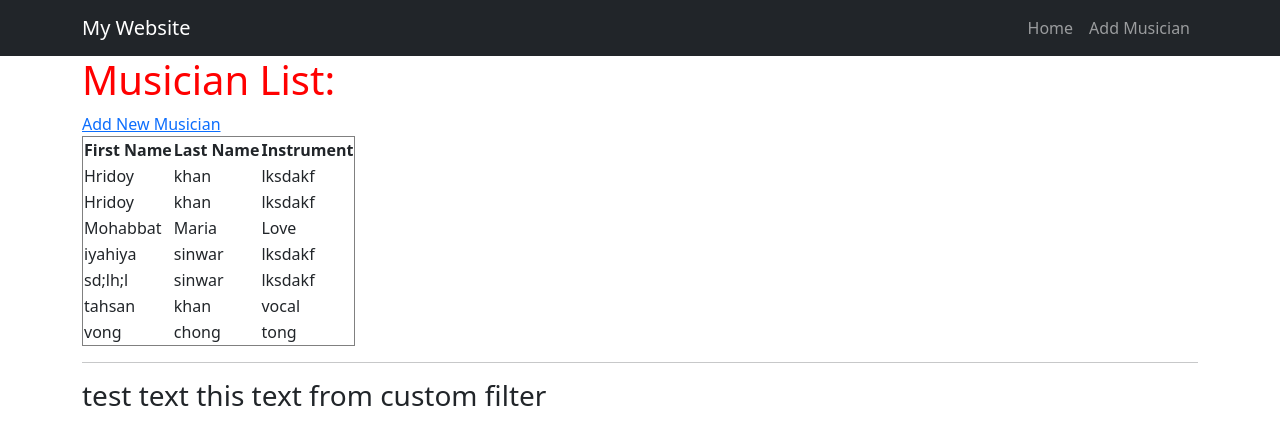
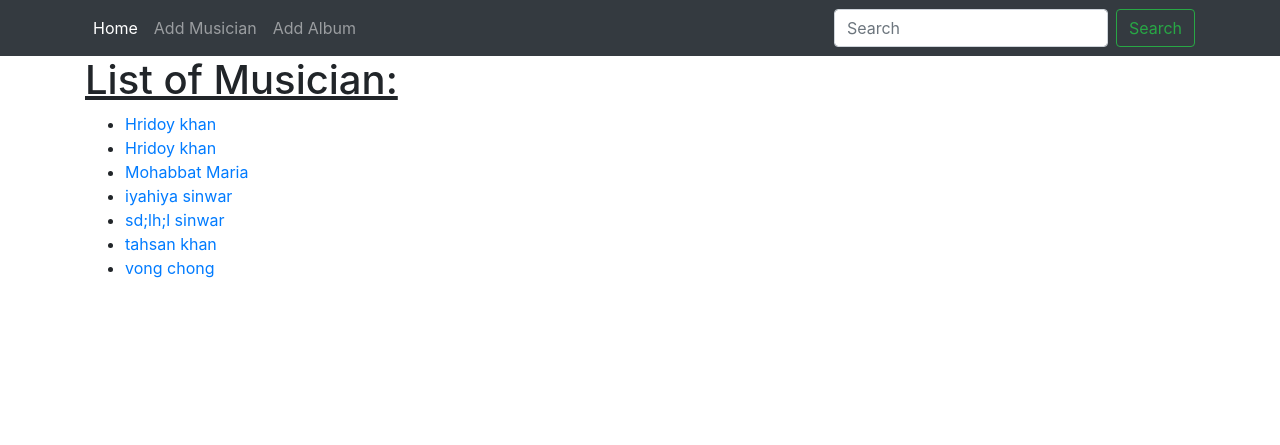
Before and after one commit to Mohabbatridoy/new-djnago-project, a Django app: page / in a window 1280 px wide. Shown: the top 445 px of the page. Run offline with Django 5.2, Linux system fonts and the light colour scheme; data comes from the database, SQL or seed files in the repository.

Commit message:
data save to database,  get from database and display in the page

```diff
--- a/an_project/appn1/forms.py
+++ b/an_project/appn1/forms.py
@@ -6,3 +6,9 @@ class MusicianForm(forms.ModelForm):
     class Meta:
         model = models.Musician
         fields = "__all__"
+
+class AlbumForm(forms.ModelForm):
+    release_date = forms.DateField(widget=forms.TextInput(attrs={'type':'date'}))
+    class Meta:
+        model = models.Album
+        fields = "__all__"
--- a/an_project/appn1/models.py
+++ b/an_project/appn1/models.py
@@ -6,6 +6,9 @@ class Musician(models.Model):
     first_name = models.CharField(max_length=50)
     last_name = models.CharField(max_length=50)
     instrument = models.CharField(max_length=100)
+
+    # class Meta:
+    #     db_table = "Musician"
 
     def __str__(self):
         return self.first_name +" "+ self.last_name
--- a/an_project/appn1/urls.py
+++ b/an_project/appn1/urls.py
@@ -2,7 +2,12 @@
 from django.urls import path
 from appn1 import views
 
+app_name = 'appn1'
+
 urlpatterns = [
-    path('',views.index, name='index'),
-    path('form/', views.form, name='form')
+    path('',views.index, name='home'),
+    path('index/', views.index, name= 'index'),
+    path('album_list/<int:artist_id>/',views.Album_list, name='album_list'),
+    path('album_form/', views.Album_form, name="album_form"),
+    path('musician_form/', views.Musician_form, name="musician_form"),
 ]
--- a/an_project/appn1/views.py
+++ b/an_project/appn1/views.py
@@ -1,31 +1,58 @@
 from django.shortcuts import render
 from django.http import HttpResponse
-from appn1.models import Musician, Album
+from appn1 import models
 from appn1 import forms
 
 
 # Create your views here.
 def index(request):
-    musician_list = Musician.objects.order_by("first_name")
+    musicians = models.Musician.objects.order_by('first_name')
     diction = {
-        'filter_test': 'test text',
-        'test': 'Musician List: ',
-        'musician': musician_list,
+        'title':'List of musicians', 'musician':musicians
     }
-    return render(request, 'appn1/index.html', context=diction)
+    return render(request, 'appn1/index.html' , context=diction)
 
-def form(request):
-    new_form = forms.MusicianForm
 
-    if request.method=="POST":
-        new_form = forms.MusicianForm(request.POST)
+# function for album list
+def Album_list(request, artist_id):
+    artist_info = models.Musician.objects.get(pk=artist_id)
+    album_list = models.Album.objects.filter(artist = artist_id)
+    diction = {
+        'title': 'List of Albums',
+        'artist_info': artist_info,
+        'album_list':album_list,
+    }
+    return render(request, 'appn1/album_list.html', context=diction)
 
-        if new_form.is_valid():
-            new_form.save(commit=True)
-            return index(request)
+
+# function for album form
+def Album_form(request):
+    albums_form = forms.AlbumForm()
+
+    if request.method == "POST":
+        albums_form = forms.AlbumForm(request.POST)
+
+        if albums_form.is_valid():
+            albums_form.save(commit=True)
 
     diction = {
-        'form': new_form,
-        'heading':'Add new Musician'
+        'title':'Add new Album', 'a_form': albums_form,
     }
-    return render(request, 'appn1/form.html', context=diction)
+    return render(request,'appn1/album_form.html', context=diction)
+
+
+
+# function for musician form
+def Musician_form(request):
+    musicians_form = forms.MusicianForm()
+
+    if request.method == 'POST':
+        musicians_form = forms.MusicianForm(request.POST)
+
+        if musicians_form.is_valid():
+            musicians_form.save(commit=True)
+
+    diction = {
+        'title':'Add new Musician', 'm_form':musicians_form,
+    }
+    return render(request, 'appn1/musician_form.html', context=diction)
--- a/an_project/static/css/style.css
+++ /dev/null
@@ -1,3 +0,0 @@
-h1 {
-    color: red;
-}
--- a/an_project/templates/appn1/base.html
+++ b/an_project/templates/appn1/base.html
@@ -1,47 +1,52 @@
 <!DOCTYPE html>
 {% load static %}
 <html lang="en">
+
 <head>
-    <!-- Bootstrap CSS -->
-    <link href="https://cdn.jsdelivr.net/npm/bootstrap@5.3.2/dist/css/bootstrap.min.css" rel="stylesheet">
-
     <meta charset="UTF-8">
     <meta name="viewport" content="width=device-width, initial-scale=1.0">
-    <link rel="stylesheet" href="{% static 'css/style.css' %}">
-    <title></title>
+    <link rel="stylesheet" href="https://cdn.jsdelivr.net/npm/bootstrap@4.4.1/dist/css/bootstrap.min.css">
+
+    <title>{{ title }}</title>
 </head>
+
 <body>
+    <!-- navbar section -->
     <nav class="navbar navbar-expand-lg navbar-dark bg-dark">
         <div class="container">
-            <!-- Brand Name -->
-            <a class="navbar-brand" href="{% url 'index' %}">My Website</a>
-
-            <!-- Navbar Toggle Button -->
-            <button class="navbar-toggler" type="button" data-bs-toggle="collapse" data-bs-target="#navbarNav"
-                aria-controls="navbarNav" aria-expanded="false" aria-label="Toggle navigation">
+            <button class="navbar-toggler" type="button" data-toggle="collapse" data-target="#navbarTogglerDemo01"
+                aria-controls="navbarTogglerDemo01" aria-expanded="false" aria-label="Toggle navigation">
                 <span class="navbar-toggler-icon"></span>
             </button>
-
-            <!-- Navbar Links -->
-            <div class="collapse navbar-collapse" id="navbarNav">
-                <ul class="navbar-nav ms-auto">
-                    <li class="nav-item">
-                        <a class="nav-link" href="{% url 'index' %}">Home</a>
+            <div class="collapse navbar-collapse" id="navbarTogglerDemo01">
+                <ul class="navbar-nav mr-auto mt-2 mt-lg-0">
+                    <li class="nav-item active">
+                        <a class="nav-link" href="{% url 'appn1:index' %}">Home<span class="sr-only">(current)</span></a>
                     </li>
                     <li class="nav-item">
-                        <a class="nav-link" href="{% url 'form' %}">Add Musician</a>
+                        <a class="nav-link" href="{% url 'appn1:musician_form' %}">Add Musician</a>
+                    </li>
+                    <li class="nav-item">
+                        <a class="nav-link" href="{% url 'appn1:album_form' %}" tabindex="-1">Add Album</a>
                     </li>
                 </ul>
+                <form class="form-inline my-2 my-lg-0">
+                    <input class="form-control mr-sm-2" type="search" placeholder="Search" aria-label="Search">
+                    <button class="btn btn-outline-success my-2 my-sm-0" type="submit">Search</button>
+                </form>
             </div>
         </div>
     </nav>
 
+    <div class="container">
+        {% block content %}
 
-    {% block content %}
+        {% endblock %}
+    </div>
 
-    {% endblock %}
+    <script src="https://code.jquery.com/jquery-3.4.1.slim.min.js"></script>
+    <script src="https://cdn.jsdelivr.net/npm/popper.js@1.16.0/dist/umd/popper.min.js"></script>
+    <script src="https://cdn.jsdelivr.net/npm/bootstrap@4.4.1/dist/js/bootstrap.min.js"></script>
+</body>
 
-    <!-- Bootstrap JS -->
-    <script src="https://cdn.jsdelivr.net/npm/bootstrap@5.3.2/dist/js/bootstrap.bundle.min.js"></script>
-</body>
 </html>
--- a/an_project/templates/appn1/index.html
+++ b/an_project/templates/appn1/index.html
@@ -1,25 +1,15 @@
-<!DOCTYPE html>
-{% extends "appn1/base.html" %}
-{% load my_filters %}
+{% extends 'appn1/base.html' %}
 {% block content %}
-    <div class="container">
-        <h1>{{ test }}</h1>
-    <a href="/form/">Add New Musician</a>
-    <table border="1">
-        <tr>
-            <th>First Name</th>
-            <th>Last Name</th>
-            <th>Instrument</th>
-        </tr>
-        {% for row in musician %}
-        <tr>
-            <td>{{row.first_name}}</td>
-            <td>{{row.last_name}}</td>
-            <td>{{row.instrument}}</td>
-        </tr>
-        {% endfor %}
-    </table>
-    <hr>
-    <h3>{{ filter_test|custom_filter }}</h3>
-    </div>
+<h1><u>List of Musician:</u></h1>
+<ul>
+    {% if musician %}
+    {% for musician in musician %}
+    <li>
+        <a href="{% url 'appn1:album_list' artist_id=musician.id %}">{{ musician.first_name }} {{ musician.last_name}}</a>
+    </li>
+    {% endfor %}
+    {% else %}
+        <h4>There is no musician list</h4>
+    {% endif %}
+</ul>
 {% endblock %}
```
Also changed, not shown: an_project/an_project/settings.py (+7 -3 lines), an_project/templates/appn1/album_form.html (added, +9 -0 lines), an_project/templates/appn1/album_list.html (added, +21 -0 lines), an_project/templates/appn1/form.html (deleted, +0 -13 lines), an_project/templates/appn1/musician_form.html (added, +9 -0 lines), an_project/appn1/migrations/0003_alter_musician_id.py (added), an_project/appn1/migrations/0004_alter_musician_table.py (added), an_project/appn1/migrations/0005_alter_musician_table.py (added), an_project/static/image/image.jpg (deleted).
